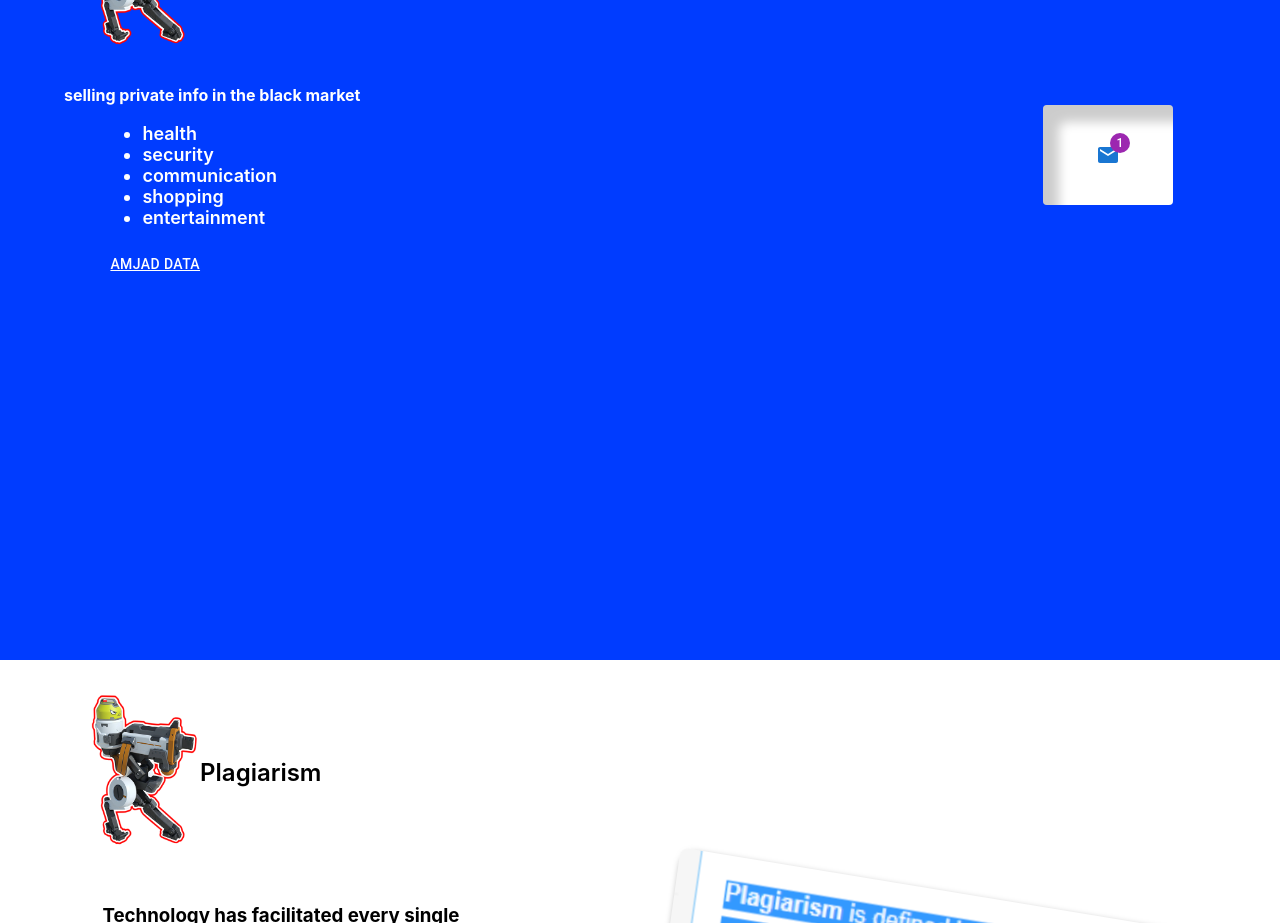
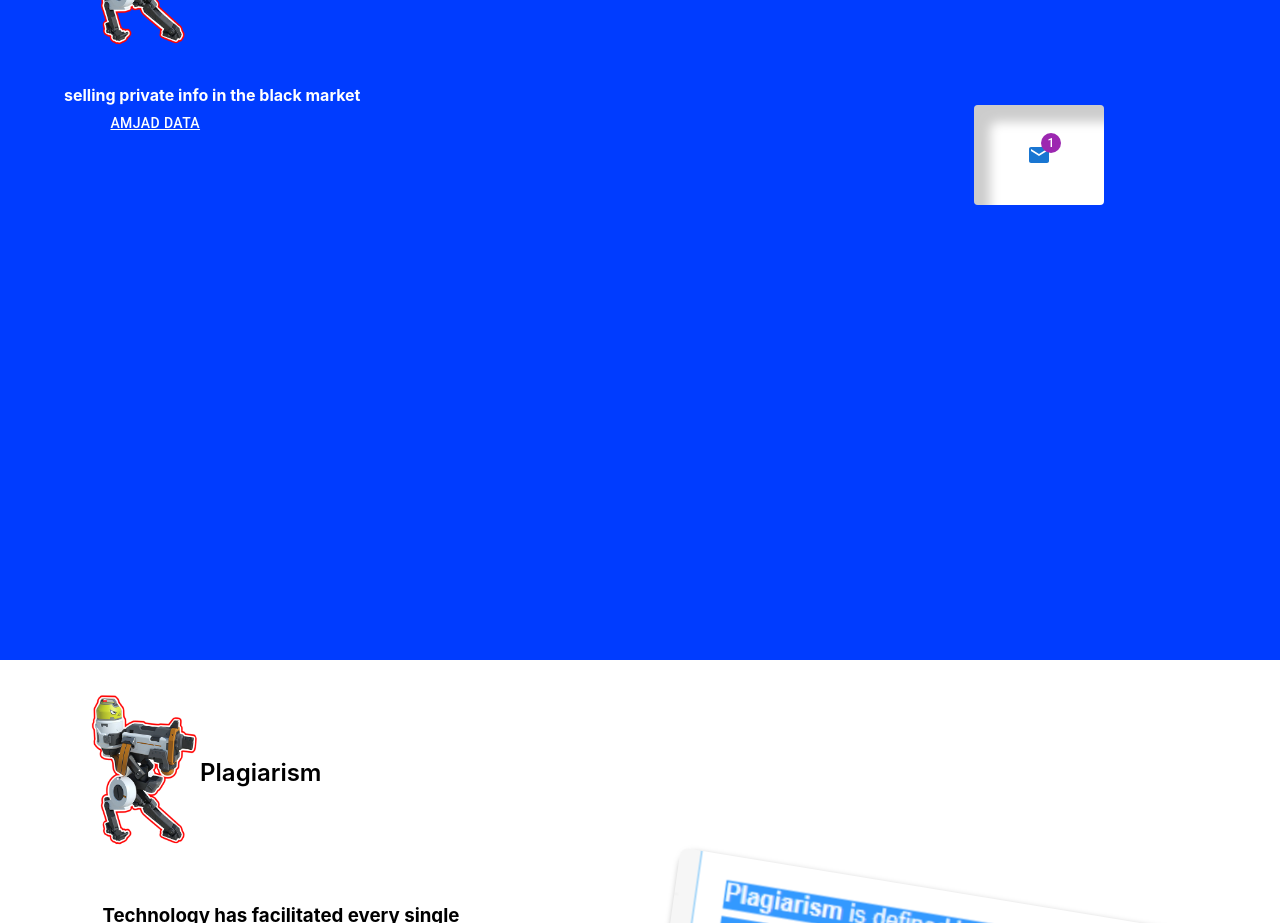
Before and after one commit to abeddshaban/English-Technology-Presentation, a React (Create React App) app: page / in a window 1280 px wide. Shown: the part 5740-6663 px from the top of the page. Built offline with nearby package versions, Linux system fonts and the light colour scheme.

Commit message:
updated :)

```diff
--- a/src/Sections/Against.js
+++ b/src/Sections/Against.js
@@ -47,13 +47,6 @@ const Against = () => {
         </span>
         <div className="mD">
           <span className="details">
-            <ul className=" ul_list">
-              <li>health</li>
-              <li>security</li>
-              <li>communication</li>
-              <li>shopping</li>
-              <li>entertainment</li>
-            </ul>
             <Button>
               <a className="hh" href={amjadInfo} target="_blank">
                 Amjad Data
```
